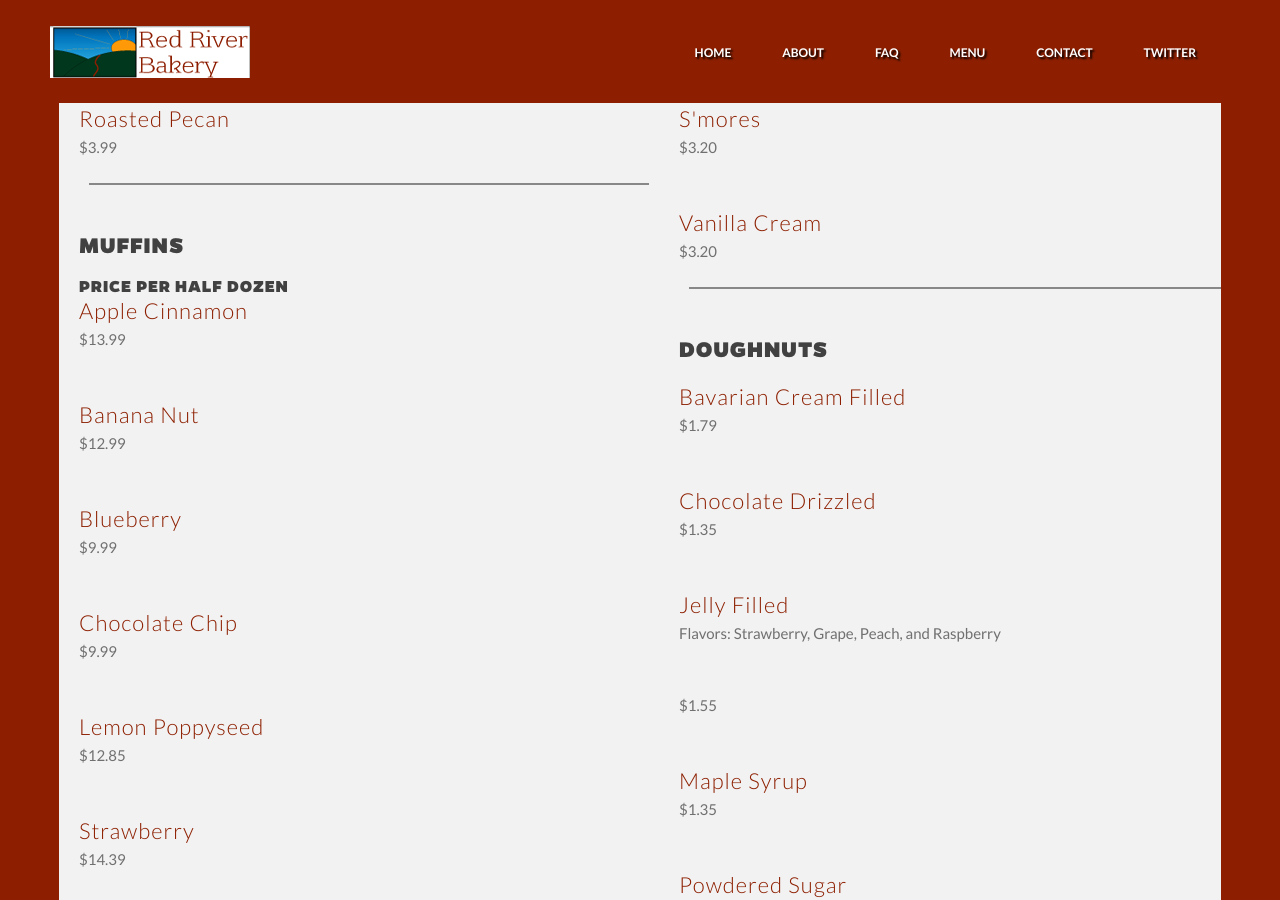
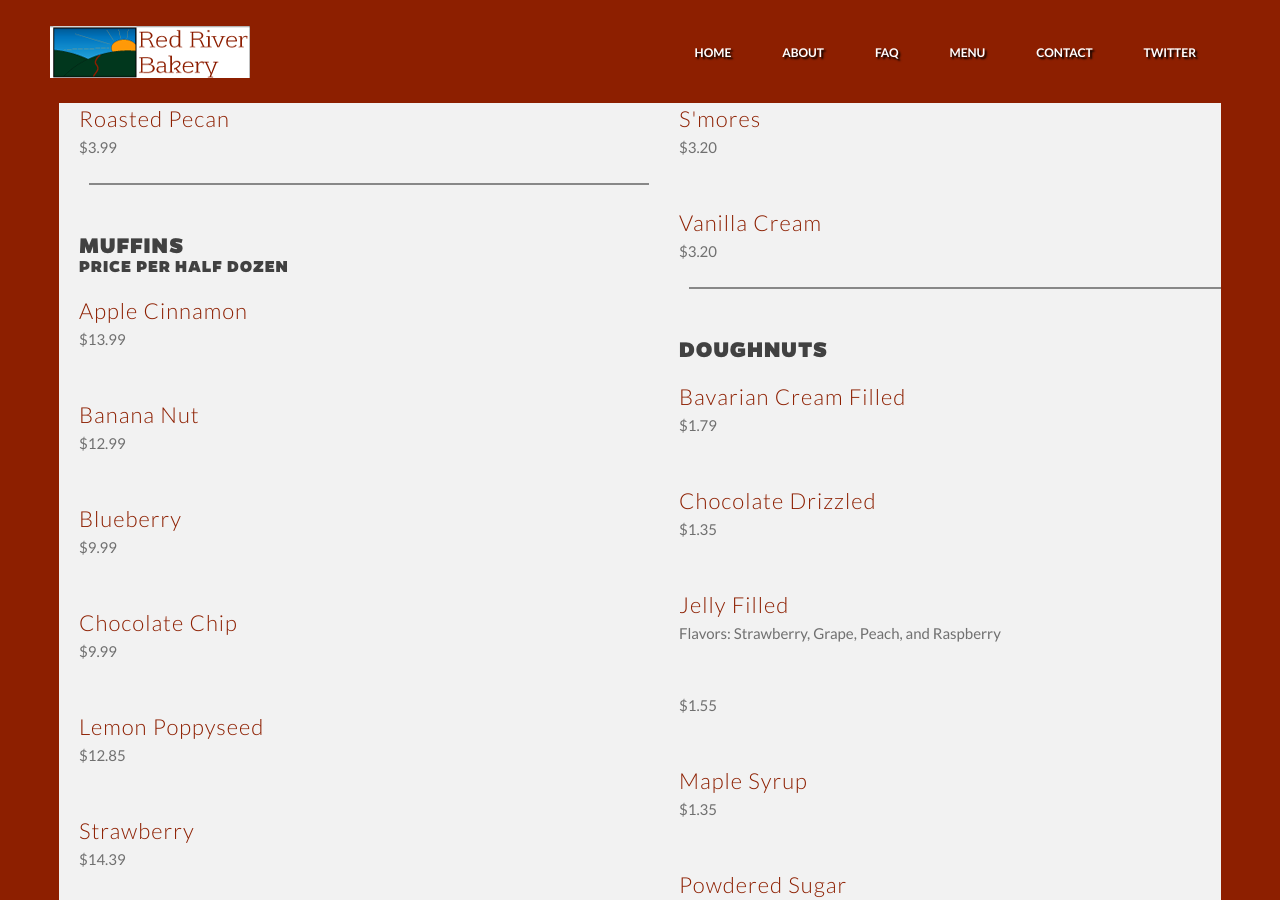
Before and after one commit to fblabake/fblabake.github.io, a Jekyll site: the page built from full_menu.html, in a window 1280 px wide and 900 px high, scrolled down 751 px. Built offline with Jekyll 4.4.1, drawn with Linux system fonts in a browser that asks for light colours.

Commit message:
Paddings

```diff
--- a/full_menu.html
+++ b/full_menu.html
@@ -67,9 +67,9 @@ title: Red River Bakery
                     <div style="padding-bottom: 0px;" class="biger-text-top">Roasted Pecan</div>
                     <p>$3.99</p><br>
 
-                    <hr style="color: #888; border: solid; border-width: .25px;"><br><br>
-                    <h4>Muffins</h4>
-                    <h6 style="text-align:left;">Price per Half Dozen</h6>
+                    <hr style="color: #888; border: solid; border-width: .25px;" data-scroll-reveal="enter bottom move 100px over 0.5s after 0.1s"><br><br>
+                    <h4 style="padding-bottom: 0px;">Muffins</h4>
+                    <h6 style="text-align:left; padding-bottom: 20px;">Price per Half Dozen</h6>
                     <div style="padding-bottom: 0px;" class="biger-text-top">Apple Cinnamon</div>
                     <p>$13.99</p><br><br>
                     <div style="padding-bottom: 0px;" class="biger-text-top">Banana Nut</div>
@@ -85,7 +85,7 @@ title: Red River Bakery
                     <div style="padding-bottom: 0px;" class="biger-text-top">Vanilla</div>
                     <p>$12.49</p><br><br>
 
-                    <hr style="color: #888; border: solid; border-width: .25px;"><br><br>
+                    <hr style="color: #888; border: solid; border-width: .25px;" data-scroll-reveal="enter bottom move 100px over 0.5s after 0.1s"><br><br>
                     <h4>Scones</h4>
                     <div style="padding-bottom: 0px;" class="biger-text-top">Apple Glazed</div>
                     <p>$2.99</p><br><br>
@@ -117,7 +117,7 @@ title: Red River Bakery
                     <div style="padding-bottom: 0px;" class="biger-text-top">Vanilla Cream</div>
                     <p>$3.20</p><br>
 
-                    <hr style="color: #888; border: solid; border-width: .25px;"><br><br>
+                    <hr style="color: #888; border: solid; border-width: .25px;" data-scroll-reveal="enter bottom move 100px over 0.5s after 0.1s"><br><br>
                     <h4>Doughnuts</h4>
                     <div style="padding-bottom: 0px;" class="biger-text-top">Bavarian Cream Filled</div>
                     <p>$1.79</p><br><br>
@@ -133,7 +133,7 @@ title: Red River Bakery
                     <div style="padding-bottom: 0px;" class="biger-text-top">Traditional Glazed</div>
                     <p>$1.30</p><br><br>
 
-                    <hr style="color: #888; border: solid; border-width: .25px;"><br><br>
+                    <hr style="color: #888; border: solid; border-width: .25px;" data-scroll-reveal="enter bottom move 100px over 0.5s after 0.1s"><br><br>
                     <h4>Pies</h4>
                     <div style="padding-bottom: 0px;" class="biger-text-top">Apple</div>
                     <p>$10.89</p><br><br>
```
